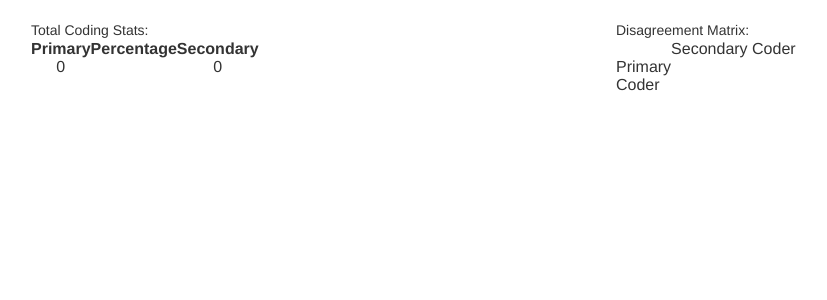
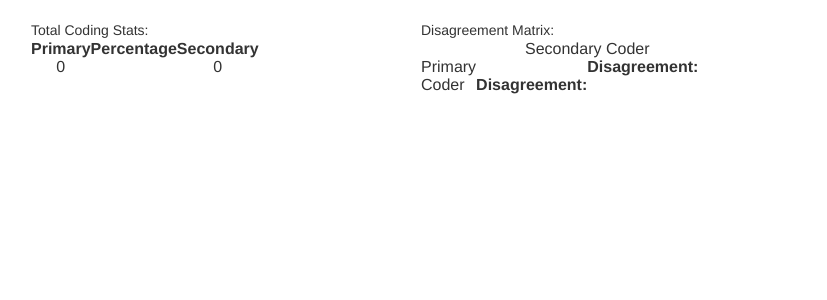
Before and after one commit to rosscg/crisis-data, a Django app: page /coding_results in a window 1280 px wide. Shown: the part 52-352 px from the top of the page, without its empty margins (54-881 px from the left). Run offline with Django 3.2, Linux system fonts and the light colour scheme; data that the repository does not hold is empty; parts of the project's set-up code (start-up, migrations or seed data) failed here and were passed over; some libraries are stand-ins or nearby versions.

Commit message:
added disagree proportions

```diff
--- a/streamcollect/templates/streamcollect/coding_results.html
+++ b/streamcollect/templates/streamcollect/coding_results.html
@@ -6,7 +6,7 @@
 <div class="container">
 
   <div class="row" align='left'>
-    <div class="col-md-6">
+    <div class="col-md-4">
       Total Coding Stats:
       <table>
           {% for row in total_table %}
@@ -26,7 +26,7 @@
       <table>
         <tr>
           <td></td>
-          <td align="right">Secondary Coder</td>
+          <td align="center">Secondary Coder</td>
         </tr>
         <tr>
           <td>Primary <br/>Coder</td>
--- a/streamcollect/views.py
+++ b/streamcollect/views.py
@@ -198,7 +198,7 @@ def coding_results(request):
 
     total_table = [['', 'Primary', 'Percentage', 'Secondary']]
     disagree_table = []
-    disagree_table.append([''] + list(codes.values_list('name', flat=True)))
+    disagree_table.append([''] + list(codes.values_list('name', flat=True)) + ['Disagreement:'])
     index_dict = {}
     i = 1 # Start from 1 to skip headers
     for c in codes:
@@ -223,6 +223,27 @@ def coding_results(request):
         coder2 = t.coder.filter(coder_id=2)[0]
         if coder1.data_code.data_code_id != coder2.data_code.data_code_id:
             disagree_table[index_dict.get(coder1.data_code.name)][index_dict.get(coder2.data_code.name)] += 1
+    # Add proportion of disagreed codes by row
+    for row in disagree_table[1:]:
+        total_double_coded = Tweet.objects.filter(coder__coder_id=2, coder__data_code__dimension_id=active_coding_dimension).filter(coder__coder_id=1, coder__data_code__name=row[0], coder__data_code__dimension_id=active_coding_dimension).count()
+        if total_double_coded > 0:
+            prop = '{:.1%}'.format(sum(row[1:]) / total_double_coded)
+        else:
+            prop = '0%'
+        row.append(prop)
+    # Add proportion of disagreed codes by col
+    disagreement_cols = []
+    i = 1
+    while i < (len(disagree_table[0])-1):
+        total_double_coded = Tweet.objects.filter(coder__coder_id=2, coder__data_code__dimension_id=active_coding_dimension, coder__data_code__name=disagree_table[0][i]).filter(coder__coder_id=1, coder__data_code__dimension_id=active_coding_dimension).count()
+        total_disagreed = sum([x[i] for x in disagree_table[1:4]])
+        if total_double_coded > 0:
+            prop = '{:.1%}'.format(total_disagreed / total_double_coded)
+        else:
+            prop = '0%'
+        disagreement_cols.append(prop)
+        i += 1
+    disagree_table.append(['Disagreement:'] + disagreement_cols)
 
     return render(request, 'streamcollect/coding_results.html', {'total_table':total_table, 'disagree_table':disagree_table})
 
```
